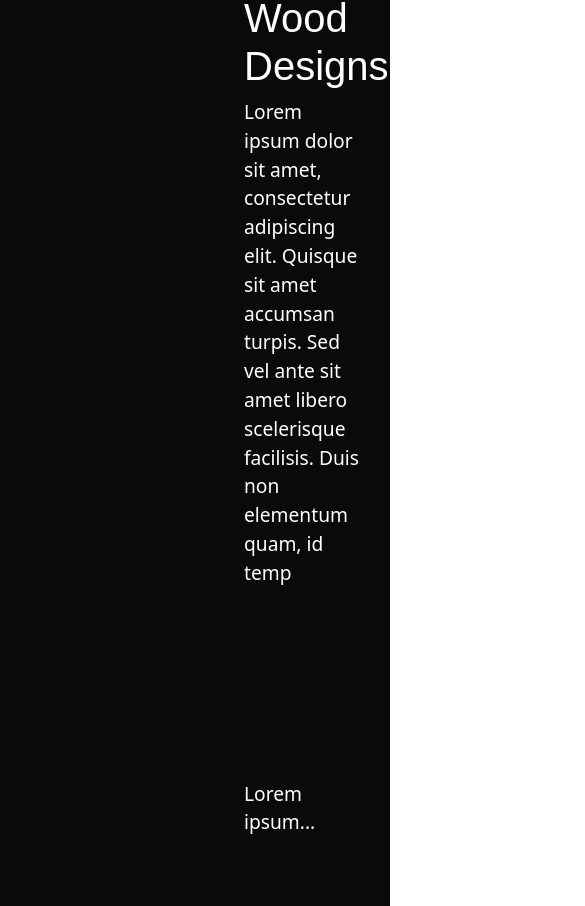
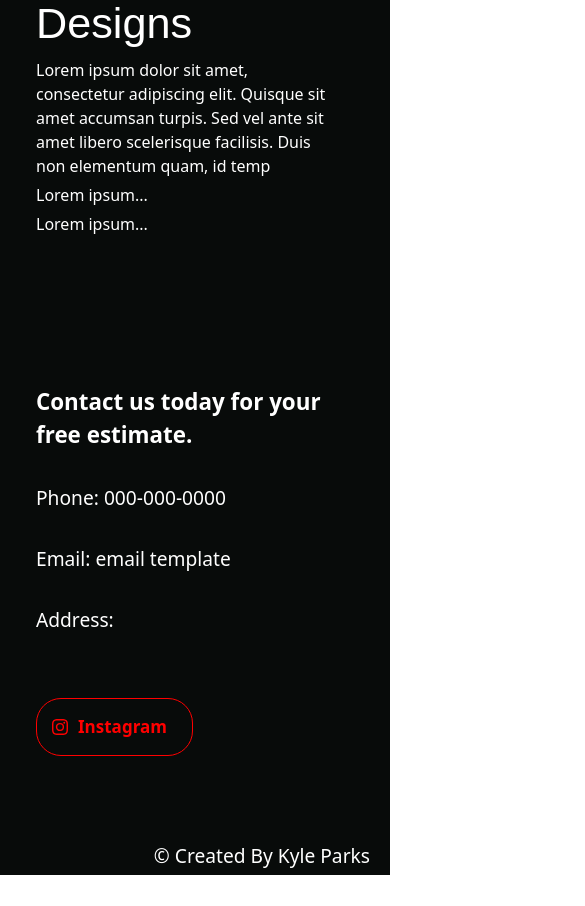
Before and after one commit to Goobber33/Jeff-Barden-Portfolio, a React (Create React App) app: page / in a window 390 px wide. Shown: the part 918-1824 px from the top of the page, 585 px wide, since content can reach past the window. After the commit the page ends 1793 px from the top, so only its background shows below. Built offline with nearby package versions, Linux system fonts and the light colour scheme; a web font is replaced by a local one.

Commit message:
Finished adding media queries for 430px devices

```diff
--- a/src/styles/Contact.css
+++ b/src/styles/Contact.css
@@ -11,7 +11,7 @@
   flex: 1;
   display: flex;
   flex-direction: column;
-  padding-left: 14rem;
+  padding-left: 25rem;
 }
 
 .contact-info-group {
@@ -19,7 +19,7 @@
   display: flex;
   flex-direction: column;
   align-items: flex-start;  /* Left align */
-  margin-left: 30rem;  /* Add this line */
+
 }
 
 .contact-info-title {
@@ -106,3 +106,102 @@
   position: relative;
   z-index: 2;
 }
+
+/* ---------- 430px Media Queries ---------- */
+
+@media screen and (max-width: 430px) {
+
+  .contact-section {
+    flex-direction: column;
+  }
+
+  .contact-text-group, .contact-info-group {
+    padding-left: 1rem;
+    margin-left: 0;  /* Reset the left margin */
+  }
+
+    /* Add these lines */
+    .contact-text-group {
+      order: 1;
+    }
+
+    .contact-info-group {
+      order: 2;
+    }
+
+    .copyright-text {
+      order: 3;
+      margin-bottom: -1rem !important;
+    }
+
+  .contact-text-group {
+    padding-left: 1rem;
+  }
+
+  .contact-text-group h1 {
+    font-size: 2.7rem !important;
+    width: 100% !important;
+  }
+
+  .contact-text-group p {
+    font-size: 1rem !important;
+    width: 90% !important;
+  }
+
+  .contact-info-group {
+    padding: 1rem;
+  }
+
+  .contact-info-title {
+    font-size: 1.4rem !important;
+    margin-top: 8rem;
+  }
+
+  .contact-info {
+    display: flex;
+    flex-direction: column;
+    align-items: flex-start;  /* Left align */
+    text-align: left;  /* Text left-aligned */
+  }
+
+  .contact-info p {
+    margin-top: -10rem;
+  }
+
+  .contact-text {
+    margin-bottom: 5px !important;
+    width: 70%;
+  }
+
+  .contact-info a {
+    color: white;
+    text-decoration: none;
+  }
+
+  .copyright-text {
+    text-align: right;
+    align-self: flex-end;
+    margin-left: -22rem !important;
+  }
+
+  .btn1 {
+    background: transparent;
+    position: relative;
+    padding: 5px 15px;
+    display: flex;
+    align-items: center;
+    font-size: 17px;
+    font-weight: 600;
+    text-decoration: none;
+    cursor: pointer;
+    border: 1px solid rgb(255,0,0);
+    border-radius: 25px;
+    outline: none;
+    overflow: hidden;
+    color: rgb(255,0,0);
+    transition: color 0.3s 0.1s ease-out;
+    text-align: center;
+    margin-top: -8rem;
+  }
+
+}
--- a/src/styles/Home.css
+++ b/src/styles/Home.css
@@ -136,7 +136,7 @@
   }
 
   h1 {
-    font-size: 2.5rem !important;
+    font-size: 3rem !important;
   }
 
   p {
```
Also changed, not shown: 10 other files (tests, documents, lock files or other folders).
